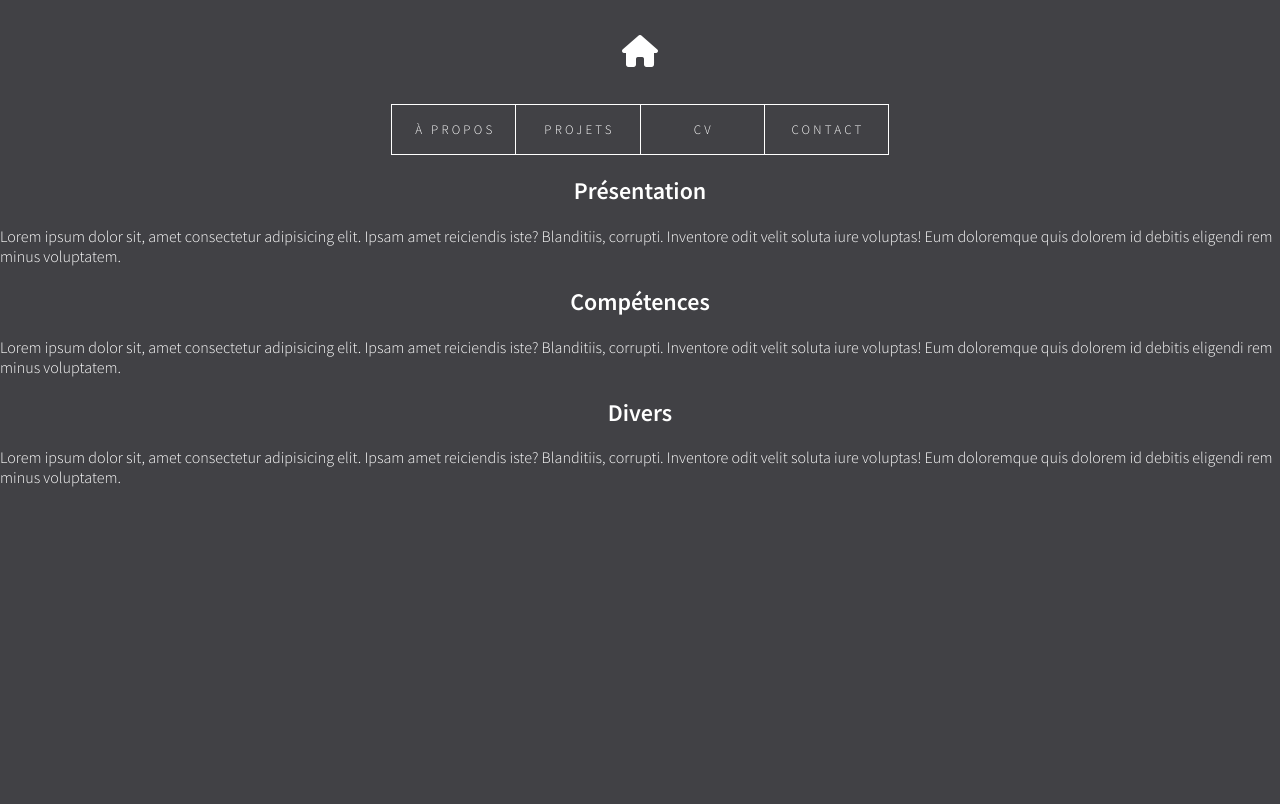
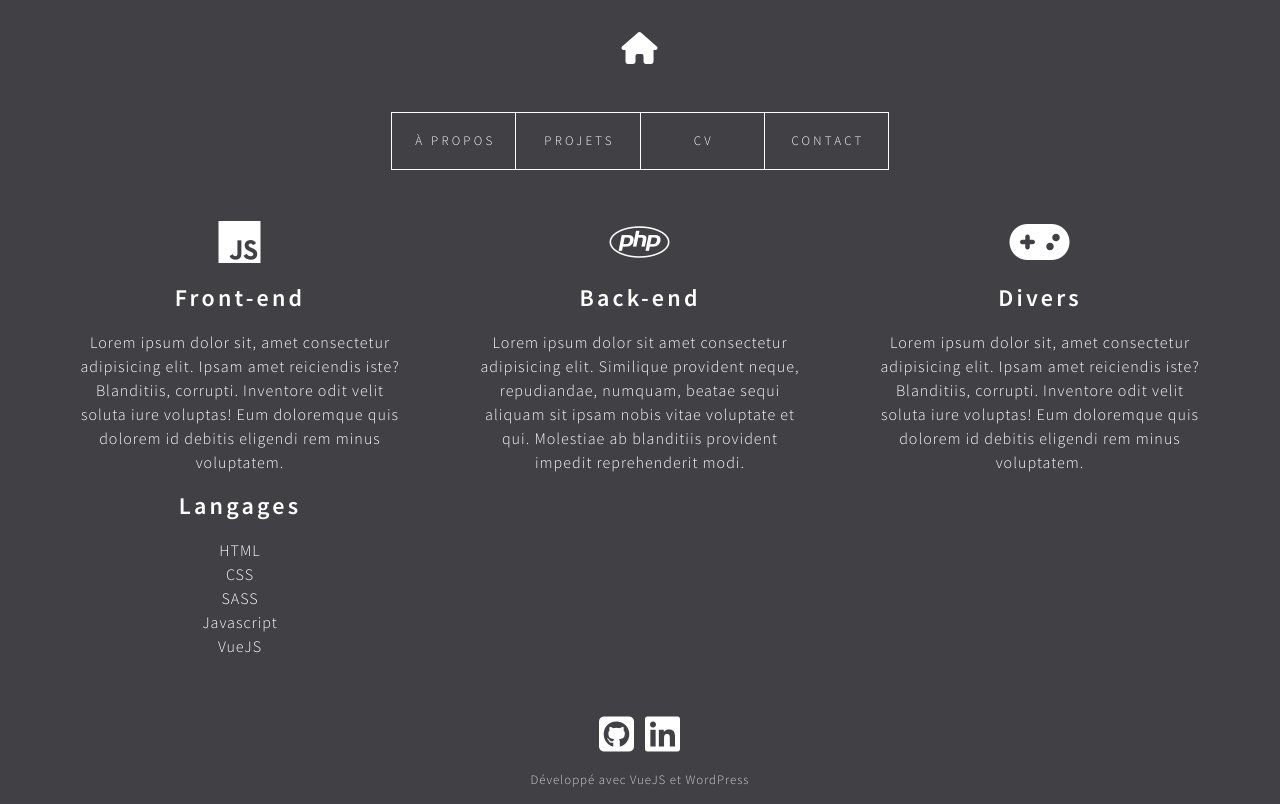
Before and after one commit to LaurillaultLucas/portfolio, a Vue app in the folder front/: page /about in a window 1280 px wide. Built offline with nearby package versions, Linux system fonts and the light colour scheme.

Commit message:
Integration page about 90% done + add component footer

```diff
--- a/front/src/App.vue
+++ b/front/src/App.vue
@@ -8,6 +8,8 @@
 
 export default {
   name: 'App',
+  components:{
+  },
 }
 </script>
 
@@ -15,8 +17,10 @@ export default {
 
 body{
   background-color: #414145;
-  color: #ffff;
-  font-family: 'Source Sans Pro', Arial, Helvetica, sans-serif;
-  margin: 0;
+  font-family: 'Source Sans Pro',Arial, Helvetica, sans-serif;
+  margin: auto;
+  max-width: 1200px;
+  line-height: 1.5rem;
+  letter-spacing: 1px;
 }
 </style>
--- /dev/null
+++ b/front/src/components/Footer.vue
@@ -0,0 +1,60 @@
+<template>
+    <footer class="footer">
+        <div class="link">
+            <ul>
+                <li class="first-link"><a target="_blank" href="https://github.com/LaurillaultLucas"><i class="fab fa-github-square"></i></a></li>
+                <li class="second-link"><a target="_blank" href="https://www.linkedin.com/in/lucas-laurillault/"><i class="fab fa-linkedin"></i></a></li>
+            </ul>
+        </div>
+        <div class="info">
+            <p class="paragraph-info">Développé avec VueJS et WordPress</p>
+        </div>
+    </footer>
+</template>
+
+<script>
+
+export default {
+  name: 'Footer'
+}
+</script>
+
+<!-- Add "scoped" attribute to limit CSS to this component only -->
+<style scoped lang="scss">
+
+ .footer{
+     display: flex;
+     flex-direction: column;
+     justify-content: center;
+     text-align: center;
+
+     ul{
+         padding: 0;
+         margin: 0;
+
+        li{
+            display: inline;
+            list-style: none;
+            text-decoration: none;
+
+            a{
+                color: white;
+
+                i{
+                    font-size: 40px;
+                }
+            }
+       }
+    }
+
+    .second-link{
+                margin-left: 10px;
+            }
+
+    .paragraph-info{
+           color: lightgray;
+           font-size: 0.8rem;
+       }
+ }
+
+</style>
--- a/front/src/components/Header.vue
+++ b/front/src/components/Header.vue
@@ -1,8 +1,8 @@
 <template>
-    <div class="header">
+    <header class="header">
         <p><router-link class="homeLink" :to="{name: 'home'}"><i class="fas fa-home"></i></router-link></p>
         <Nav />
-    </div>
+    </header>
 </template>
 
 <script>
@@ -15,15 +15,14 @@ export default {
 
 <!-- Add "scoped" attribute to limit CSS to this component only -->
 <style scoped lang="scss">
-
   p{
         display: block;
         font-size: 2rem;
         text-align: center;
+        margin-bottom: 3rem;
 
         .homeLink{
           color: #ffff;
         }
   }
-
 </style>
--- a/front/src/components/Nav.vue
+++ b/front/src/components/Nav.vue
@@ -21,6 +21,7 @@ export default {
 <style scoped lang="scss">
 nav{
   text-transform: uppercase;
+  margin-bottom: 3rem;
 }
 
 ul{
--- a/front/src/views/About.vue
+++ b/front/src/views/About.vue
@@ -2,30 +2,44 @@
   <div class="about">
       <Header />
       <main>
-          <article class="presentation">
-              <h1>Présentation</h1>
+          <article class="front-end">
+              <i class="fab fa-js"></i>
+              <h1>Front-end</h1>
               <p>Lorem ipsum dolor sit, amet consectetur adipisicing elit. Ipsam amet reiciendis iste? Blanditiis, corrupti. Inventore odit velit soluta iure voluptas! Eum doloremque quis dolorem id debitis eligendi rem minus voluptatem.</p>
+              <h2>Langages</h2>
+              <ul>
+                  <li>HTML</li>
+                  <li>CSS</li>
+                  <li>SASS</li>
+                  <li>Javascript</li>
+                  <li>VueJS</li>
+              </ul>
           </article>
-          <article class="skills">
-              <h1>Compétences</h1>
-              <p>Lorem ipsum dolor sit, amet consectetur adipisicing elit. Ipsam amet reiciendis iste? Blanditiis, corrupti. Inventore odit velit soluta iure voluptas! Eum doloremque quis dolorem id debitis eligendi rem minus voluptatem.</p>
+          <article class="back-end">
+              <i class="fab fa-php"></i>
+              <h1>Back-end</h1>
+              <p>Lorem ipsum dolor sit amet consectetur adipisicing elit. Similique provident neque, repudiandae, numquam, beatae sequi aliquam sit ipsam nobis vitae voluptate et qui. Molestiae ab blanditiis provident impedit reprehenderit modi.</p>
           </article>
           <article class="various">
+              <i class="fas fa-gamepad"></i>
               <h1>Divers</h1>
               <p>Lorem ipsum dolor sit, amet consectetur adipisicing elit. Ipsam amet reiciendis iste? Blanditiis, corrupti. Inventore odit velit soluta iure voluptas! Eum doloremque quis dolorem id debitis eligendi rem minus voluptatem.</p>
           </article>
       </main>
+      <Footer />
   </div>
 </template>
 
 <script>
 
 import Header from '../components/Header'
+import Footer from '../components/Footer'
 
 export default {
   name: 'About',
   components: {
-    Header
+    Header,
+    Footer
   },
 }
 </script>
@@ -33,9 +47,31 @@ export default {
 <!-- Add "scoped" attribute to limit CSS to this component only -->
 <style scoped lang="scss">
     main{
+        box-sizing: border-box;
+        display: flex;
+        margin: auto;
+        margin-bottom: 2.5rem;
 
-         h1{
+        article{
             text-align: center;
+            color: #ffff;
+            padding: 0rem 2rem 0rem 2rem;
+            width: 30%;
+            i{
+                font-size: 3rem;
+            }
+
+            h1, h2{
+                letter-spacing: 0.2rem;
+            }
+
+            ul{
+                padding: 0;
+            }
+
+            li{
+                list-style-type: none;
+            }
         }
     }
 </style>
--- a/front/src/views/Home.vue
+++ b/front/src/views/Home.vue
@@ -9,21 +9,26 @@
     <main>
         <div class="description">
             <h1 class="description__title">lucas laurillault</h1>
-            <p class="description__paragraph">Lorem, ipsum dolor sit amet consectetur adipisicing elit. Cupiditate maxime perspiciatis facilis nesciunt id deserunt ea sapiente voluptates quisquam.</p>
+            <p class="description__paragraph">Lorem, ipsum dolor sit amet consectetur adipisicing elit. Quis eaque maxime quod, in sit officia sint a omnis incidunt corporis nulla iusto fuga commodi velit, repellendus eveniet aperiam impedit.</p>
         </div>
             <Nav/>
-    </main>
+        </main>
+        <footer>
+            <Footer class="home-footer"/>
+        </footer>
     </div>
   </div>
 </template>
 
 <script>
 import Nav from '../components/Nav'
+import Footer from '../components/Footer'
 
 export default {
   name: 'Home',
   components: {
-    Nav
+    Nav,
+    Footer
   },
 }
 </script>
@@ -32,14 +37,13 @@ export default {
 <style scoped lang="scss">
 .home{
   display: flex;
-  min-height: 100vh;
   background-color: #414145;
+  height: 100vh;
 }
 
 .container{
   line-height: 1.5rem;
   margin: auto;
-  max-width: 800px;
 }
 
 
@@ -47,33 +51,28 @@ header{
   margin-bottom: 3rem;
 }
 
-main{
-  text-transform: uppercase;
-}
-
 .photo__img{
   display: block;
-  margin: auto;
+  margin: 1rem auto;
 }
 
 .description{
   border-top: solid #ffff 1px;
   border-bottom: solid #ffff 1px;
   text-align: center;
-  margin-bottom: 3rem;
+  margin: 0rem 3rem 3rem 3rem;
+  color: #ffff;
 }
 
 .description__title{
   margin-top: 2.5rem;
   font-size: 26px;
-  letter-spacing: 0.3rem;
-  font-weight: bold;
+  letter-spacing: 0.2rem;
+  text-transform: uppercase;
 }
 
 .description__paragraph{
   margin-top: 1.5rem;
-  font-size: 13px;
-  letter-spacing: 0.2rem;
   margin-bottom: 2.5rem;
 }
 </style>
```
